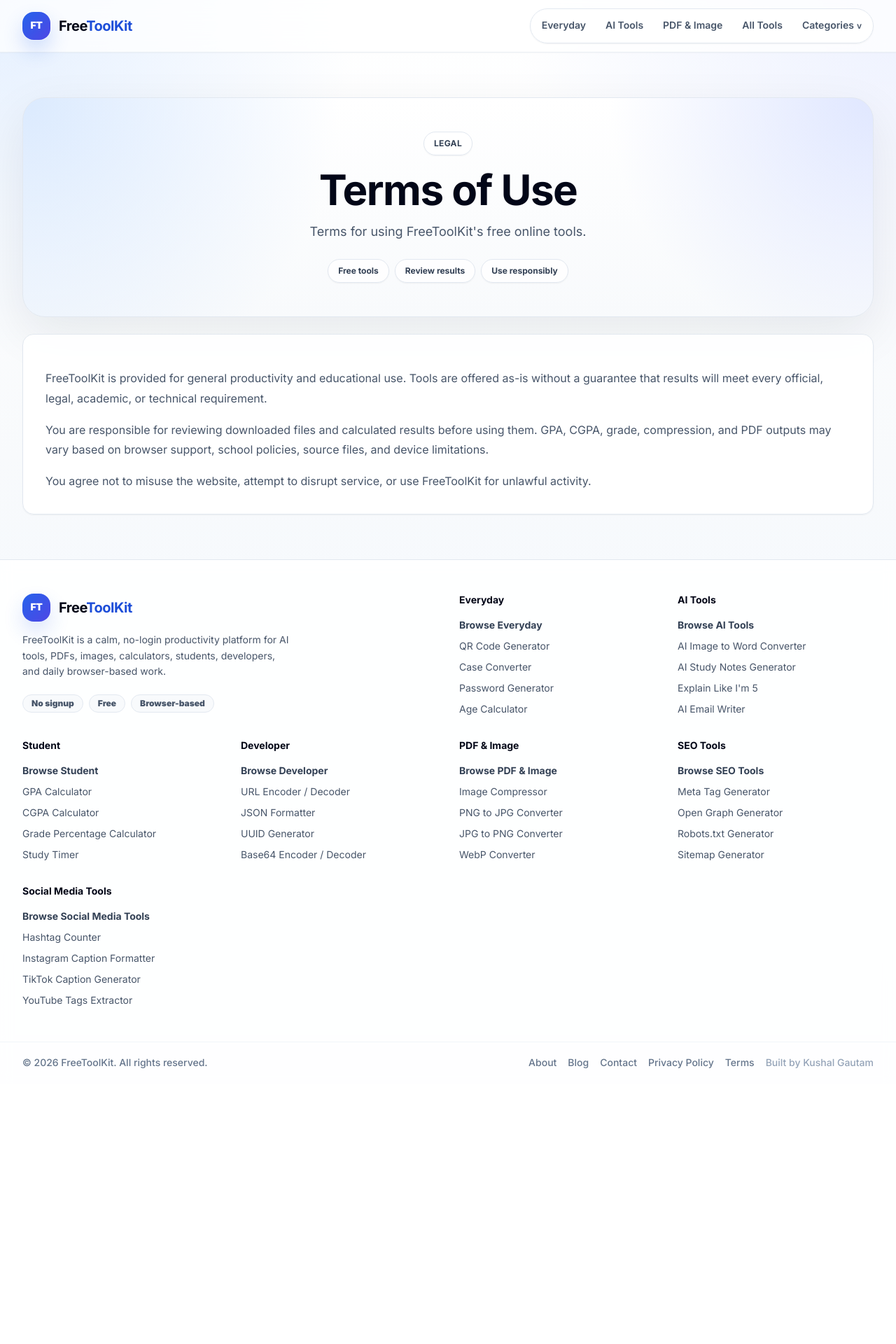
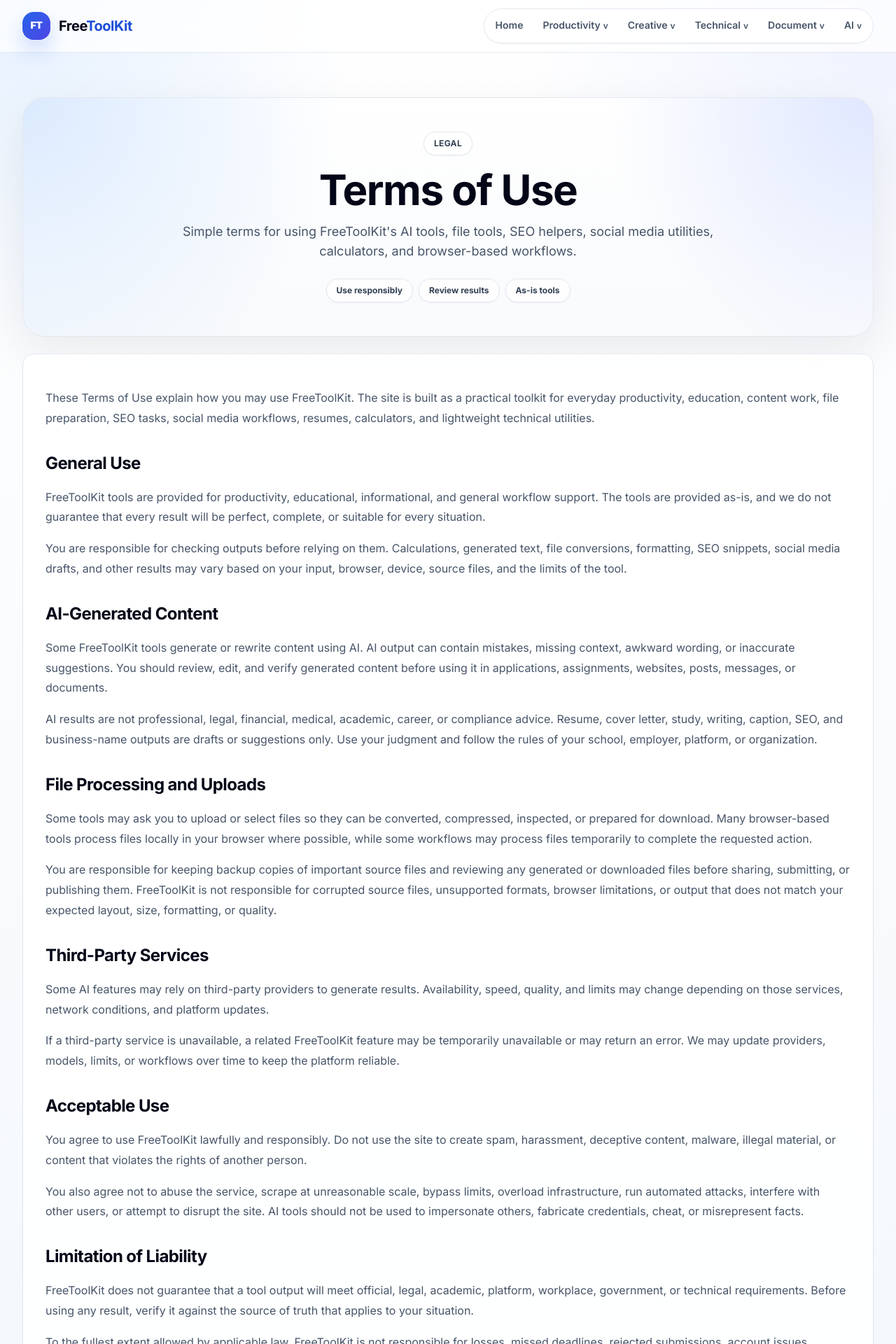
Before and after one commit to KushGam/freetoolkit, a Next.js app: page /terms in a window 1280 px wide. Shown: the top 1920 px of the page at 70% size. Before the commit the page ends 1549 px from the top, so only its background shows below. Built offline with nearby package versions, Linux system fonts and the light colour scheme.

Commit message:
Expand FreeToolKitApp to 138 tools with SEO architecture

```diff
--- a/app/terms/page.tsx
+++ b/app/terms/page.tsx
@@ -1,26 +1,90 @@
 import type { Metadata } from "next";
 import { Card, Container, PageHeader } from "@/components/ui";
+import { canonicalUrl } from "@/lib/utils";
 
 export const metadata: Metadata = {
-  title: "Terms of Use",
-  description: "Read the FreeToolKit terms of use for free online image, PDF, and student tools.",
-  alternates: { canonical: "https://www.freetoolkitapp.com/terms" }
+  title: "Terms of Use | FreeToolKit",
+  description: "Read the FreeToolKit terms for AI tools, file conversion tools, SEO tools, social media tools, calculators, and browser-based utilities.",
+  alternates: { canonical: canonicalUrl("/terms") },
+  openGraph: {
+    title: "Terms of Use | FreeToolKit",
+    description: "Terms for using FreeToolKit's free AI, file, SEO, social media, student, calculator, and browser-based productivity tools.",
+    url: canonicalUrl("/terms"),
+    type: "website"
+  }
 };
 
 export default function TermsPage() {
   return (
     <main>
       <Container className="max-w-4xl py-12 sm:py-16">
-      <PageHeader eyebrow="Legal" title="Terms of Use" description="Terms for using FreeToolKit's free online tools." badges={["Free tools", "Review results", "Use responsibly"]} />
+        <PageHeader
+          eyebrow="Legal"
+          title="Terms of Use"
+          description="Simple terms for using FreeToolKit's AI tools, file tools, SEO helpers, social media utilities, calculators, and browser-based workflows."
+          badges={["Use responsibly", "Review results", "As-is tools"]}
+        />
         <Card className="prose-lite mt-6 p-6 sm:p-8">
           <p>
-          FreeToolKit is provided for general productivity and educational use. Tools are offered as-is without a guarantee that results will meet every official, legal, academic, or technical requirement.
+            These Terms of Use explain how you may use FreeToolKit. The site is built as a practical toolkit for everyday productivity, education, content work, file preparation, SEO tasks, social media workflows, resumes, calculators, and lightweight technical utilities.
+          </p>
+
+          <h2>General Use</h2>
+          <p>
+            FreeToolKit tools are provided for productivity, educational, informational, and general workflow support. The tools are provided as-is, and we do not guarantee that every result will be perfect, complete, or suitable for every situation.
           </p>
           <p>
-          You are responsible for reviewing downloaded files and calculated results before using them. GPA, CGPA, grade, compression, and PDF outputs may vary based on browser support, school policies, source files, and device limitations.
+            You are responsible for checking outputs before relying on them. Calculations, generated text, file conversions, formatting, SEO snippets, social media drafts, and other results may vary based on your input, browser, device, source files, and the limits of the tool.
+          </p>
+
+          <h2>AI-Generated Content</h2>
+          <p>
+            Some FreeToolKit tools generate or rewrite content using AI. AI output can contain mistakes, missing context, awkward wording, or inaccurate suggestions. You should review, edit, and verify generated content before using it in applications, assignments, websites, posts, messages, or documents.
           </p>
           <p>
-          You agree not to misuse the website, attempt to disrupt service, or use FreeToolKit for unlawful activity.
+            AI results are not professional, legal, financial, medical, academic, career, or compliance advice. Resume, cover letter, study, writing, caption, SEO, and business-name outputs are drafts or suggestions only. Use your judgment and follow the rules of your school, employer, platform, or organization.
+          </p>
+
+          <h2>File Processing and Uploads</h2>
+          <p>
+            Some tools may ask you to upload or select files so they can be converted, compressed, inspected, or prepared for download. Many browser-based tools process files locally in your browser where possible, while some workflows may process files temporarily to complete the requested action.
+          </p>
+          <p>
+            You are responsible for keeping backup copies of important source files and reviewing any generated or downloaded files before sharing, submitting, or publishing them. FreeToolKit is not responsible for corrupted source files, unsupported formats, browser limitations, or output that does not match your expected layout, size, formatting, or quality.
+          </p>
+
+          <h2>Third-Party Services</h2>
+          <p>
+            Some AI features may rely on third-party providers to generate results. Availability, speed, quality, and limits may change depending on those services, network conditions, and platform updates.
+          </p>
+          <p>
+            If a third-party service is unavailable, a related FreeToolKit feature may be temporarily unavailable or may return an error. We may update providers, models, limits, or workflows over time to keep the platform reliable.
+          </p>
+
+          <h2>Acceptable Use</h2>
+          <p>
+            You agree to use FreeToolKit lawfully and responsibly. Do not use the site to create spam, harassment, deceptive content, malware, illegal material, or content that violates the rights of another person.
+          </p>
+          <p>
+            You also agree not to abuse the service, scrape at unreasonable scale, bypass limits, overload infrastructure, run automated attacks, interfere with other users, or attempt to disrupt the site. AI tools should not be used to impersonate others, fabricate credentials, cheat, or misrepresent facts.
+          </p>
+
+          <h2>Limitation of Liability</h2>
+          <p>
+            FreeToolKit does not guarantee that a tool output will meet official, legal, academic, platform, workplace, government, or technical requirements. Before using any result, verify it against the source of truth that applies to your situation.
+          </p>
+          <p>
+            To the fullest extent allowed by applicable law, FreeToolKit is not responsible for losses, missed deadlines, rejected submissions, account issues, ranking changes, file problems, or other outcomes that may result from using or relying on the tools.
+          </p>
+
+          <h2>Availability and Changes</h2>
+          <p>
+            FreeToolKit may change, update, limit, pause, or remove tools and features at any time. We may also revise these terms as the platform grows. Continued use of the site means you accept the current version of these terms.
+          </p>
+
+          <h2>Contact</h2>
+          <p>
+            If you have questions about these terms or notice an issue with a tool, contact us through the FreeToolKit contact page.
           </p>
         </Card>
       </Container>
--- a/components/Header.tsx
+++ b/components/Header.tsx
@@ -5,24 +5,42 @@
 import { cn } from "@/lib/utils";
 
 const primaryLinks = [
-  { href: "/everyday", label: "Everyday" },
-  { href: "/ai-tools", label: "AI Tools" },
-  { href: "/pdf-image", label: "PDF & Image" },
-  { href: "/all-tools", label: "All Tools" }
+  { href: "/", label: "Home" }
 ];
 
-const categoryLinks = [
-  { href: "/student", label: "Student" },
-  { href: "/developer", label: "Developer" },
-  { href: "/seo-tools", label: "SEO Tools" },
-  { href: "/social-media-tools", label: "Social Media Tools" },
-  { href: "/image-tools", label: "Image Tools" },
-  { href: "/pdf-tools", label: "PDF Tools" },
-  { href: "/text-tools", label: "Text Tools" },
-  { href: "/calculator-tools", label: "Calculator Tools" }
+const categoryGroups = [
+  {
+    title: "Productivity",
+    links: [
+      { href: "/student-tools", label: "Student Tools", icon: "ST" },
+      { href: "/calculator-tools", label: "Calculator Tools", icon: "CA" },
+      { href: "/text-tools", label: "Text Tools", icon: "TX" }
+    ]
+  },
+  {
+    title: "Creative",
+    links: [
+      { href: "/image-tools", label: "Image Tools", icon: "IM" },
+      { href: "/social-media-tools", label: "Social Media Tools", icon: "SO" }
+    ]
+  },
+  {
+    title: "Technical",
+    links: [
+      { href: "/developer-tools", label: "Developer Tools", icon: "DV" },
+      { href: "/seo-tools", label: "SEO Tools", icon: "SE" },
+      { href: "/security-tools", label: "Security Tools", icon: "SC" }
+    ]
+  },
+  {
+    title: "Document",
+    links: [{ href: "/pdf-tools", label: "PDF Tools", icon: "PF" }]
+  },
+  {
+    title: "AI",
+    links: [{ href: "/ai-tools", label: "AI Tools", icon: "AI" }]
+  }
 ];
-
-const mobileLinks = [...primaryLinks.slice(0, 3), ...categoryLinks, primaryLinks[3]];
 
 export function Header() {
   const [open, setOpen] = useState(false);
@@ -35,25 +53,33 @@
           <span>Free<span className="text-brand-600">ToolKit</span></span>
         </Link>
 
-        <nav className="hidden shrink-0 items-center gap-1 rounded-full border border-slate-200 bg-white/85 p-1 text-sm font-semibold text-slate-600 shadow-sm lg:flex">
+        <nav aria-label="Main navigation" className="hidden shrink-0 items-center gap-1 rounded-full border border-slate-200 bg-white/85 p-1 text-sm font-semibold text-slate-600 shadow-sm lg:flex">
           {primaryLinks.map((link) => (
             <Link key={link.href} href={link.href} className="rounded-full px-3 py-2.5 transition hover:bg-brand-50 hover:text-brand-700">
               {link.label}
             </Link>
           ))}
-          <details className="group relative">
+          {categoryGroups.map((group) => (
+            <details key={group.title} className="group relative">
               <summary className="flex cursor-pointer list-none items-center gap-1 rounded-full px-3 py-2.5 transition hover:bg-brand-50 hover:text-brand-700">
-              Categories
+                {group.title}
                 <span aria-hidden="true" className="text-xs transition group-open:rotate-180">v</span>
               </summary>
-            <div className="absolute right-0 top-full mt-2 grid w-64 gap-1 rounded-2xl border border-slate-200 bg-white p-2 shadow-xl shadow-slate-900/[0.08]">
-              {categoryLinks.map((link) => (
-                <Link key={link.href} href={link.href} className="rounded-xl px-3 py-2 text-sm font-bold text-slate-700 transition hover:bg-brand-50 hover:text-brand-700">
-                  {link.label}
+              <div className="absolute left-1/2 top-full mt-3 w-64 -translate-x-1/2 rounded-3xl border border-slate-200 bg-white p-3 shadow-2xl shadow-slate-900/[0.12]">
+                <p className="px-2 pb-2 text-[11px] font-black uppercase tracking-wide text-slate-400">{group.title}</p>
+                <div className="grid gap-1">
+                  {group.links.map((link) => (
+                    <Link key={link.href} href={link.href} className="group/link flex min-w-0 items-center gap-3 rounded-2xl px-2.5 py-2.5 text-sm font-bold text-slate-700 transition hover:bg-brand-50 hover:text-brand-700 focus:outline-none focus:ring-4 focus:ring-brand-100">
+                      <span className="flex h-8 w-8 shrink-0 items-center justify-center rounded-xl border border-slate-200 bg-slate-50 text-[10px] font-black text-slate-500 transition group-hover/link:border-brand-200 group-hover/link:bg-white group-hover/link:text-brand-700">
+                        {link.icon}
+                      </span>
+                      <span className="truncate">{link.label}</span>
                     </Link>
                   ))}
                 </div>
+              </div>
             </details>
+          ))}
         </nav>
 
         <button
@@ -67,12 +93,31 @@
       </div>
 
       <div className={cn("border-t border-slate-100 bg-white/95 px-4 py-3 shadow-lg shadow-slate-900/[0.04] lg:hidden", !open && "hidden")}>
-        <nav className="mx-auto grid max-w-7xl gap-2 text-sm font-semibold text-slate-700">
-          {mobileLinks.map((link) => (
+        <nav aria-label="Mobile navigation" className="mx-auto grid max-w-7xl gap-3 text-sm font-semibold text-slate-700">
+          <div className="grid gap-2">
+            {primaryLinks.map((link) => (
               <Link key={link.href} href={link.href} className="rounded-2xl border border-slate-100 bg-white px-4 py-4 text-base shadow-sm transition hover:border-brand-200 hover:bg-brand-50 hover:text-brand-700" onClick={() => setOpen(false)}>
                 {link.label}
               </Link>
             ))}
+          </div>
+          <div className="grid gap-3 sm:grid-cols-2">
+            {categoryGroups.map((group) => (
+              <section key={group.title} className="rounded-2xl border border-slate-100 bg-white p-3 shadow-sm">
+                <p className="px-1 text-[11px] font-black uppercase tracking-wide text-slate-400">{group.title}</p>
+                <div className="mt-2 grid gap-1">
+                  {group.links.map((link) => (
+                    <Link key={link.href} href={link.href} className="flex items-center gap-3 rounded-xl px-2 py-2.5 text-sm font-bold text-slate-700 transition hover:bg-brand-50 hover:text-brand-700" onClick={() => setOpen(false)}>
+                      <span className="flex h-8 w-8 shrink-0 items-center justify-center rounded-xl border border-slate-200 bg-slate-50 text-[10px] font-black text-slate-500">
+                        {link.icon}
+                      </span>
+                      {link.label}
+                    </Link>
+                  ))}
+                </div>
+              </section>
+            ))}
+          </div>
         </nav>
       </div>
     </header>
```
Also changed, not shown: 1 other file (tests, documents, lock files or other folders). Lines whose indentation alone changed are shown as unchanged.
